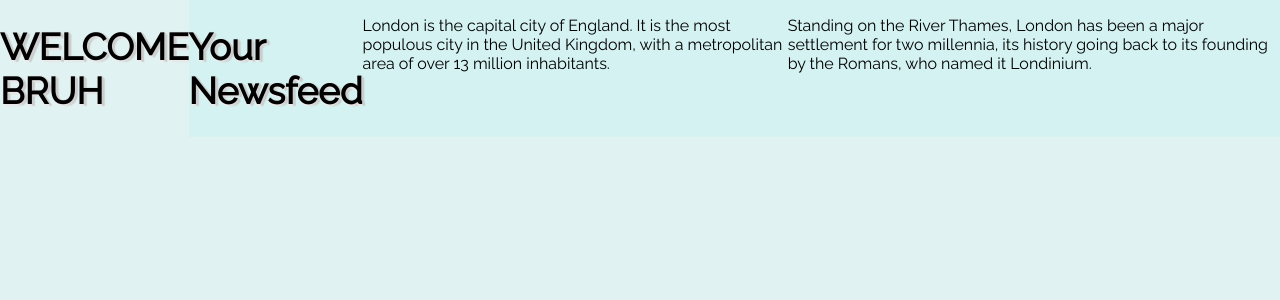
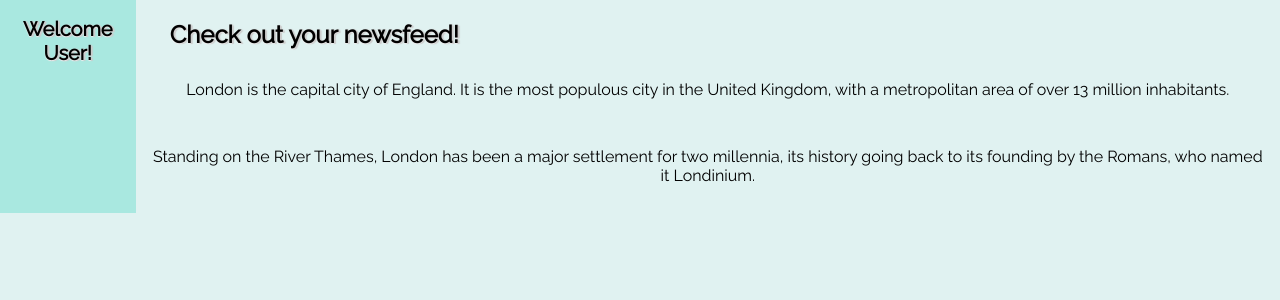
Before and after one commit to Elewis97/PhotoDump, a Python web app: template templates/newsfeed.html in a window 1280 px wide. Shown: the top 300 px of the page. Run offline with Jinja, Linux system fonts and the light colour scheme; the template is opened without the code that fills it, so the values that code supplies are empty.

Commit message:
fixed newsfeed page yeet

```diff
--- a/stylesheets/newsfeed.css
+++ b/stylesheets/newsfeed.css
@@ -3,6 +3,7 @@
   background-color: #E0F2F1;
   margin: 0;
   font-family: 'Raleway', sans-serif;
+  overflow: scroll;
 }
 .newsfeed {
   display: flex;
@@ -18,16 +19,33 @@
 
 #welcomeSidebar {
   display: flex;
-  background-color: #E0F2F1;
+  background-color: #A9E8E0;
   height: 100%;
   width: auto;
+
+
+}
+#welcometext {
+  font-size: 20px;
+  text-align: center;
+  text-shadow: 1px 0px 1px #ccc, 0px 1px 1px #eee,
+  2px 1px 1px #ccc;
+}
+#section {
+  display: flex;
+  background-color: #E0F2F1;
+  flex-direction: column;
+  align-self: stretch;
+  /*border-radius: 5%;
+  border: 2px solid black; */
+
+}
+#newsfeedtitle {
+  margin-left: 3%;
+  text-shadow: 1px 0px 1px #ccc, 0px 1px 1px #eee,
+  2px 1px 1px #ccc;
 }
 
-#section {
-  display: flex;
-  background-color: #D3F2F1;
-  align-self: stretch;
-}
 /*.HolyGrail {
   display: flex;
 
@@ -68,21 +86,15 @@
 
 
 
-.feed{
+#feed{
   text-align: center;
-
-
-  /*flexbox stuff*/
   display: flex;
   flex-direction: column;
   flex-wrap: nowrap;
-  justify-content: center;
   align-content: space-around;
   align-items: center;
   flex: 1;
-
-  padding: 50px;
-  margin: 50px;
+  margin: 1%;
 }
 
 .feed div {
@@ -92,8 +104,6 @@
   border-radius: 25px;
 
 }
-
-
 
 #header {
     background-color:#00BFA5;
--- a/templates/newsfeed.html
+++ b/templates/newsfeed.html
@@ -13,10 +13,10 @@
 <!-- the sections on the newsfeed -->
   <div class = "newsfeed">
     <div id="welcomeSidebar">
-      <h1> WELCOME BRUH</h1>
+      <h2 id = "welcometext"> Welcome User! </h2>
       <div id="section">
-        <h1>Your Newsfeed</h1>
-        <p>
+        <h2 id ="newsfeedtitle">Check out your newsfeed!</h2>
+          <div id = "feed">
             London is the capital city of England. It is the most populous city in the United Kingdom,
             with a metropolitan area of over 13 million inhabitants.
             </p>
@@ -27,6 +27,7 @@
         </div>
       </div>
     </div>
+  </div>
 
 </body>
 
```
Lines whose indentation alone changed are shown as unchanged.
